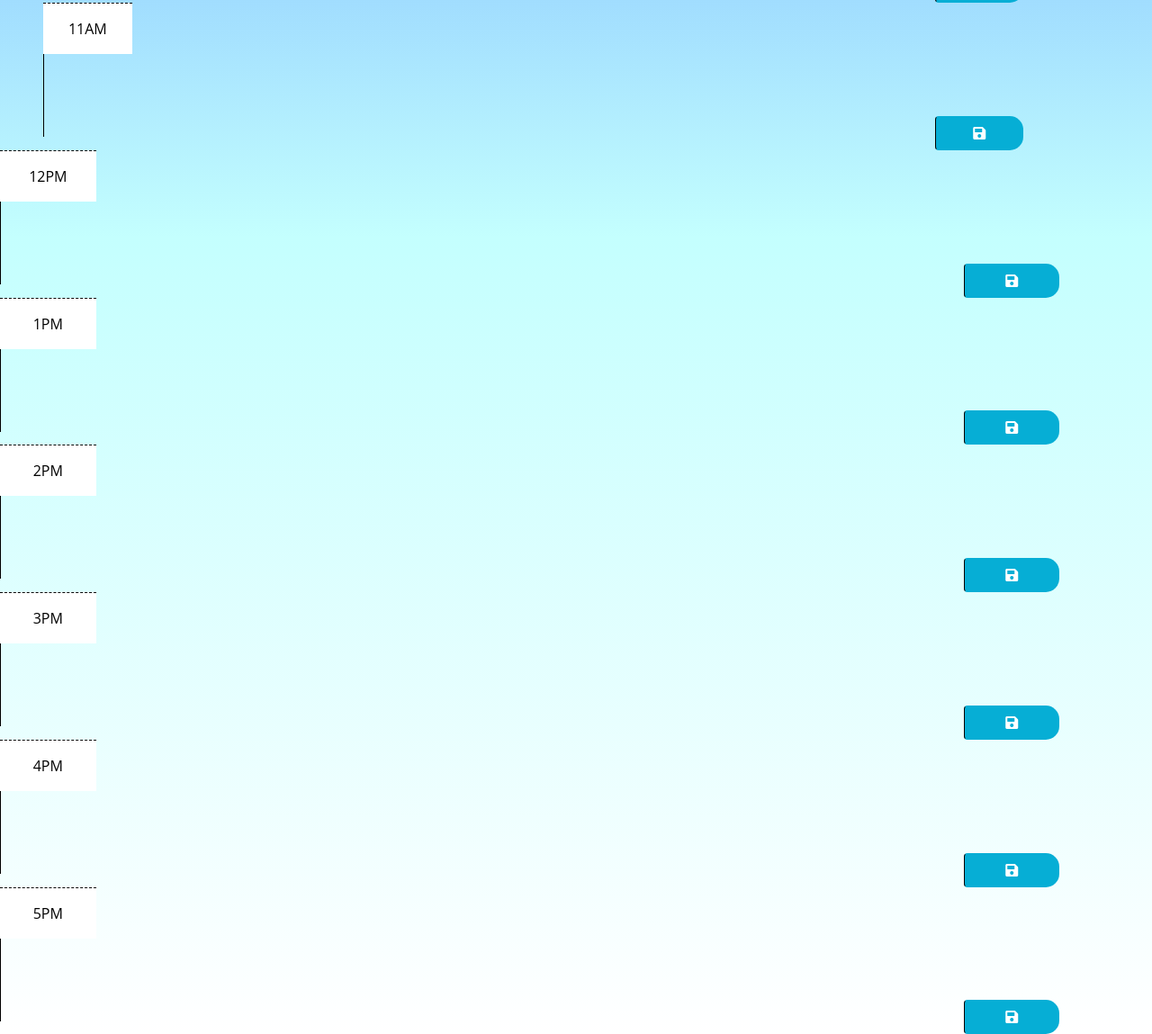
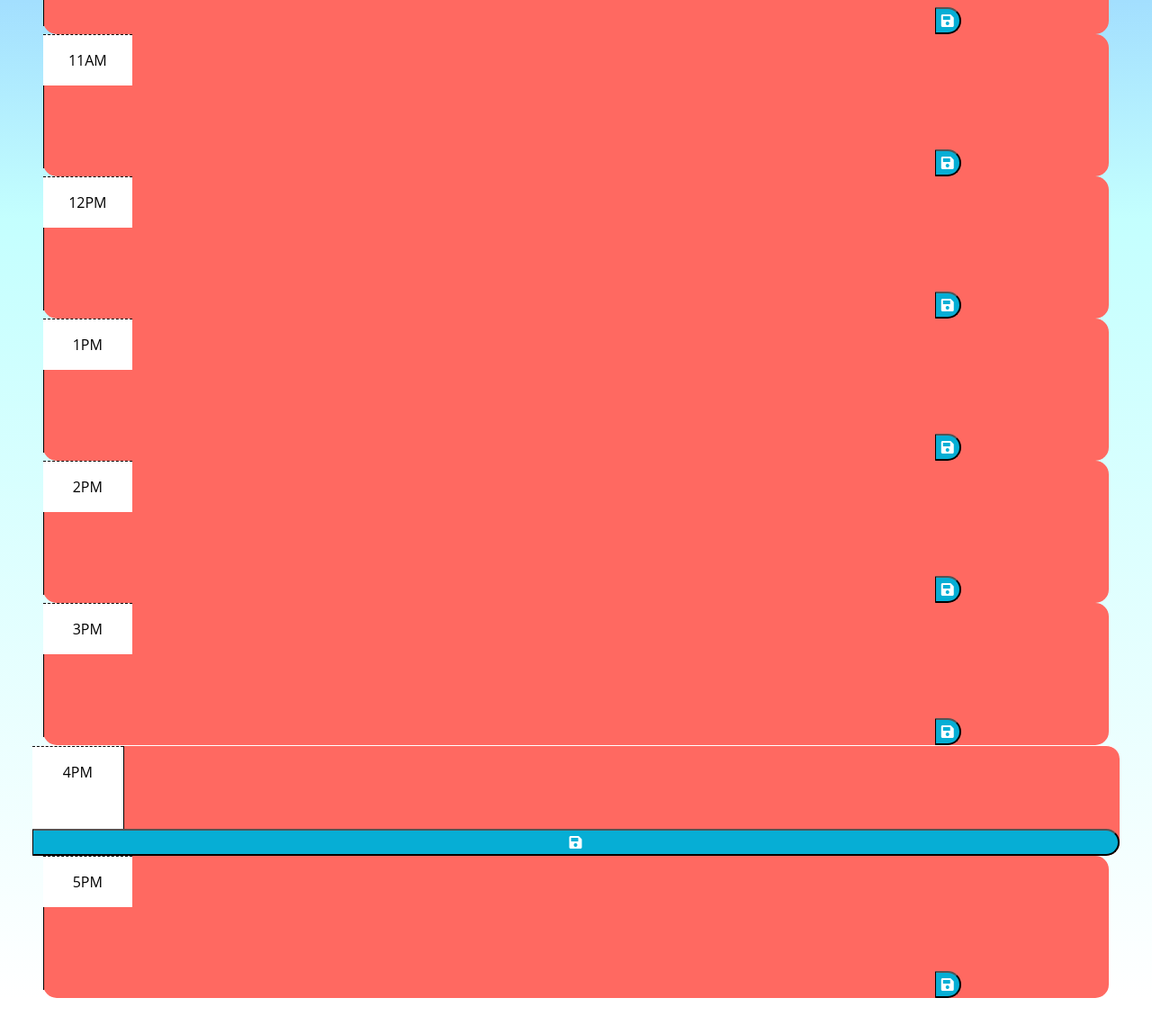
Before and after one commit to hobbsab/WorkSchedule, a plain HTML site: page Develop/index.html in a window 1280 px wide. Shown: the part 621-1770 px from the top of the page at 90% size. After the commit the page ends 1730 px from the top, so only its background shows below. Drawn offline with nearby package versions, Linux system fonts and the light colour scheme; a web font is replaced by a local one.

Commit message:
fixing bugs

```diff
--- a/Develop/index.html
+++ b/Develop/index.html
@@ -29,106 +29,82 @@
     <header class="p-5 mb-4">
       <h1 class="display-3">Work Day Scheduler</h1>
       <p class="lead">A simple calendar app for scheduling your work day</p>
-      <p id="currentDay" class="lead">123</p>
+      <p id="currentDay" class="lead">Date</p>
+      <p id="currentTime" class="lead">Time</p>
     </header>
     <div class="container-fluid px-5">
-      <!-- Use class for "past", "present", and "future" to apply styles to the
-        time-block divs accordingly. The javascript will need to do this by
-        adding/removing these classes on each div by comparing the hour in the
-        id to the current hour. The html provided below is meant to be an example
-        demonstrating how the css provided can be leveraged to create the
-        desired layout and colors. The html below should be removed or updated
-        in the finished product. Remember to delete this comment once the
-        code is implemented.
-        -->
 
-      <!-- Example of a past time block. The "past" class adds a gray background color. -->
-      <div id="hour-9" class="clockTime">
+      <div id="hour-9" class="time-block">
         <div class="col-2 col-md-1 hour text-center py-3">9AM</div>
         <textarea class="col-8 col-md-10 description" rows="3"> </textarea>
-        <button class="btn saveBtn col-2 col-md-1" aria-label="save">
+        <button class="saveBtn" aria-label="save">
           <i class="fas fa-save" aria-hidden="true"></i>
         </button>
       </div>
 
-      <!-- Example of a present time block. The "present" class adds a red background color. -->
-      <div id="hour-10" class="clockTime">
+      <div id="hour-10" class="time-block">
         <div class="col-2 col-md-1 hour text-center py-3">10AM</div>
         <textarea class="col-8 col-md-10 description" rows="3"> </textarea>
-        <button class="btn saveBtn col-2 col-md-1" aria-label="save">
+        <button class="saveBtn" aria-label="save">
           <i class="fas fa-save" aria-hidden="true"></i>
         </button>
       </div>
 
-      <!-- Example of a future time block. The "future" class adds a green background color. -->
-      <div id="hour-11" class="clockTime">
+      <div id="hour-11" class="time-block">
         <div class="col-2 col-md-1 hour text-center py-3">11AM</div>
         <textarea class="col-8 col-md-10 description" rows="3"> </textarea>
-        <button class="btn saveBtn col-2 col-md-1" aria-label="save">
+        <button class="saveBtn" aria-label="save">
           <i class="fas fa-save" aria-hidden="true"></i>
         </button>
       </div>
-    </div>
 
-      <!-- Example of a future time block. The "future" class adds a green background color. -->
-      <div id="hour-12" class="clockTime">
+      <div id="hour-12" class="time-block">
         <div class="col-2 col-md-1 hour text-center py-3">12PM</div>
         <textarea class="col-8 col-md-10 description" rows="3"> </textarea>
-        <button class="btn saveBtn col-2 col-md-1" aria-label="save">
+        <button class="saveBtn" aria-label="save">
           <i class="fas fa-save" aria-hidden="true"></i>
         </button>
       </div>
-    </div>
 
-      <!-- Example of a future time block. The "future" class adds a green background color. -->
-      <div id="hour-13" class="clockTime">
+      <div id="hour-13" class="time-block">
         <div class="col-2 col-md-1 hour text-center py-3">1PM</div>
         <textarea class="col-8 col-md-10 description" rows="3"> </textarea>
-        <button class="btn saveBtn col-2 col-md-1" aria-label="save">
+        <button class="saveBtn" aria-label="save">
           <i class="fas fa-save" aria-hidden="true"></i>
         </button>
       </div>
-    </div>
 
-      <!-- Example of a future time block. The "future" class adds a green background color. -->
-      <div id="hour-14" class="clockTime">
+      <div id="hour-14" class="time-block">
         <div class="col-2 col-md-1 hour text-center py-3">2PM</div>
         <textarea class="col-8 col-md-10 description" rows="3"> </textarea>
-        <button class="btn saveBtn col-2 col-md-1" aria-label="save">
+        <button class="saveBtn" aria-label="save">
           <i class="fas fa-save" aria-hidden="true"></i>
         </button>
       </div>
-    </div>
 
-      <!-- Example of a future time block. The "future" class adds a green background color. -->
-      <div id="hour-15" class="clockTime">
+      <div id="hour-15" class="time-block">
         <div class="col-2 col-md-1 hour text-center py-3">3PM</div>
         <textarea class="col-8 col-md-10 description" rows="3"> </textarea>
-        <button class="btn saveBtn col-2 col-md-1" aria-label="save">
+        <button class="saveBtn" aria-label="save">
           <i class="fas fa-save" aria-hidden="true"></i>
         </button>
       </div>
-    </div>
 
-      <!-- Example of a future time block. The "future" class adds a green background color. -->
-      <div id="hour-16" class="clockTime">
+      <div id="hour-16" class="time-block">
         <div class="col-2 col-md-1 hour text-center py-3">4PM</div>
         <textarea class="col-8 col-md-10 description" rows="3"> </textarea>
-        <button class="btn saveBtn col-2 col-md-1" aria-label="save">
+        <button class="saveBtn" aria-label="save">
           <i class="fas fa-save" aria-hidden="true"></i>
         </button>
       </div>
-    </div>
 
-      <!-- Example of a future time block. The "future" class adds a green background color. -->
-      <div id="hour-17" class="clockTime">
+      <div id="hour-17" class="time-block">
         <div class="col-2 col-md-1 hour text-center py-3">5PM</div>
         <textarea class="col-8 col-md-10 description" rows="3"> </textarea>
-        <button class="btn saveBtn col-2 col-md-1" aria-label="save">
+        <button class="saveBtn" aria-label="save">
           <i class="fas fa-save" aria-hidden="true"></i>
         </button>
       </div>
-    </div>
 
     <script src="https://cdnjs.cloudflare.com/ajax/libs/jquery/3.2.1/jquery.min.js"></script>
     <script src="https://cdn.jsdelivr.net/npm/dayjs@1.11.3/dayjs.min.js"
--- a/Develop/script.js
+++ b/Develop/script.js
@@ -11,7 +11,8 @@ function getCurrentDay() {
 }
 const currentDate = getCurrentDay();
 const dateElement= document.getElementById("currentDay")
-const clockTime= document.getElementsByClassName("clockTime")
+const timeBlock= document.getElementsByClassName("time-block")
+const saveBtn= document.getElementsByClassName("btn saveBtn col-2 col-md-1")
 dateElement.innerHTML = currentDate;
 
 
@@ -45,7 +46,7 @@ let currentTime = dayjs();
 
 $(".time-block").each(function() {
   let timeBlock = $(this);
-  let time = timeBlock.attr("clock-time");
+  let time = timeBlock.attr("time-block");
 
   // Compare the time block with the current time
   if (dayjs(time, "hA").isBefore(currentTime, "hour")) {
@@ -60,6 +61,85 @@ $(".time-block").each(function() {
   }
 });
 
+
+
+
+const hoursArr = document.querySelectorAll('.time-block')
+const now = dayjs().format('H')
+
+// color code the squares - done
+
+for (let i = 0; i < hoursArr.length; i++){
+    const hour = hoursArr[i].id.substring(5)
+
+    if(now === hour){
+        hoursArr[i].setAttribute('class', 'row time-block present')
+    }
+}
+
+// save data to local storage - done
+
+const buttonArr = document.querySelectorAll('button')
+const textAreaArr = document.querySelectorAll('.description')
+
+for (let i = 0; i < buttonArr.length; i++){
+    const clickHandler = () => {
+        const text = textAreaArr[i].value;
+        localStorage.setItem(i, text)
+
+    }
+
+    buttonArr[i].addEventListener('click', clickHandler)
+}
+
+
+// get data from local storage
+
+// loop
+
+// localStorage.getItem()
+
+//textAreaArr[i].value = whatever came back from local
+
+
+
+
+// $(document).ready(function() {
+//   // Retrieve saved events from local storage
+//   var savedEvents = JSON.parse(localStorage.getItem("events")) || {};
+
+//   // Populate timeblocks with saved events
+//   for (var time in savedEvents) {
+//     var eventText = savedEvents[time];
+//     $("#" + time).val(eventText);
+//   }
+
+//   // Attach event listener to save button
+//   $(".saveBtn").on("click", function() {
+//     var time = $(this).parent().attr("id");
+//     var eventText = $(this).siblings(".description").val();
+
+//     // Save event to local storage
+//     savedEvents[time] = eventText;
+//     localStorage.setItem("events", JSON.stringify(savedEvents));
+//   });
+
+//   // Compare current time with time associated with each timeblock
+//   var currentTime = dayjs().format("H");
+
+//   $(".time-block").each(function() {
+//     var blockTime = parseInt($(this).attr("id"));
+
+//     if (blockTime < currentTime) {
+//       $(this).addClass("past");
+//     } else if (blockTime === currentTime) {
+//       $(this).addClass("present");
+//     } else {
+//       $(this).addClass("future");
+//     }
+//   });
+// });
+
 console.log('123')
 
 // button1.addEventListener
```
